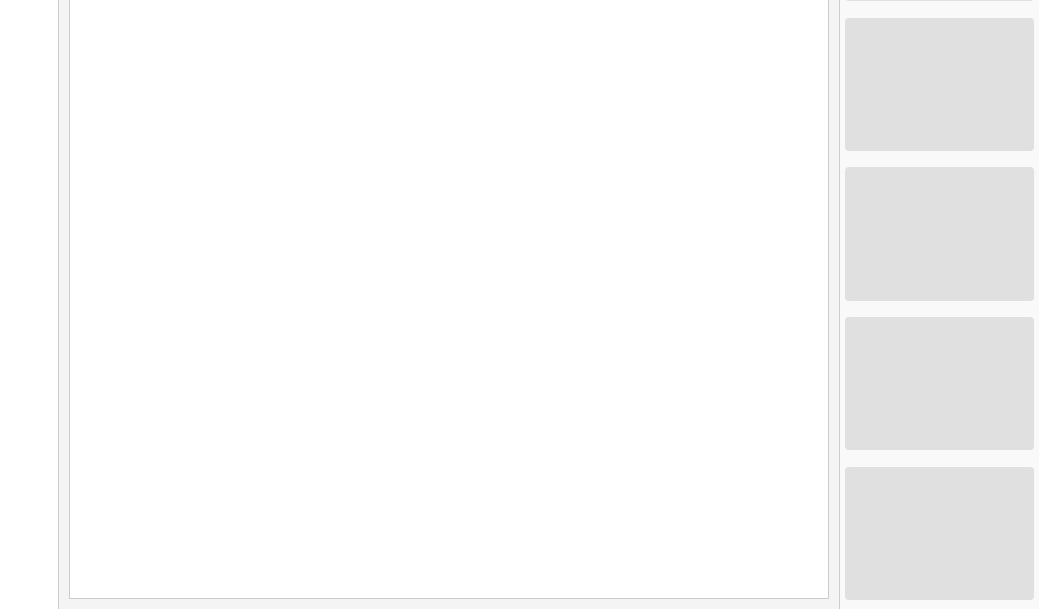
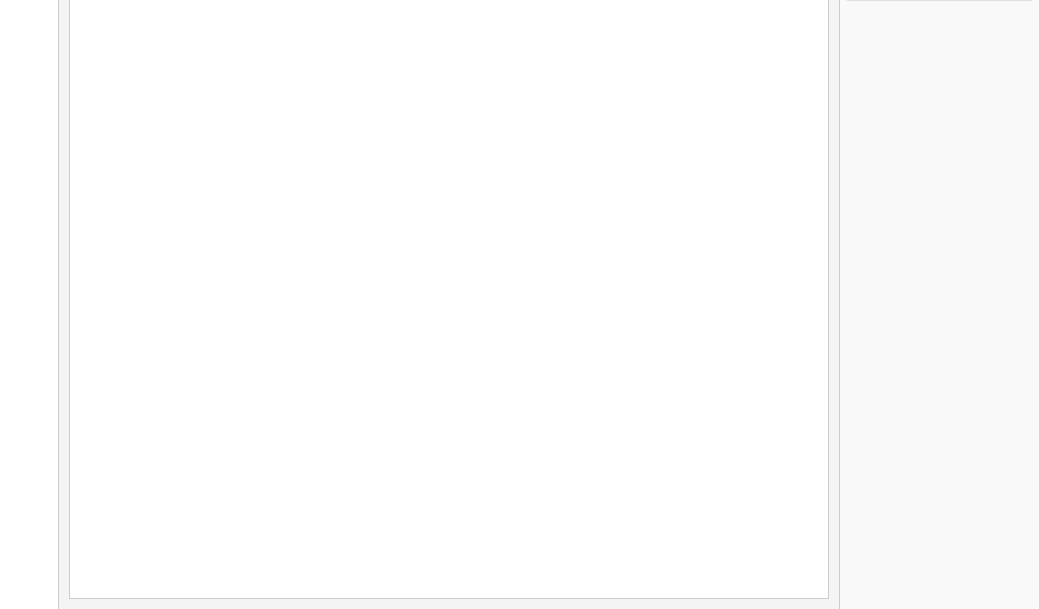
Before and after one commit to lguift-wrk/dashboard_imoveis, a Flask app: template templates/index.html in a window 1280 px wide. Shown: the part 207-816 px from the top of the page, without its empty margins (241-1280 px from the left). Run offline with Flask 3, Linux system fonts and the light colour scheme; the template is opened without the code that fills it, so the values that code supplies are empty.

Commit message:
Update index.html

```diff
--- a/templates/index.html
+++ b/templates/index.html
@@ -45,10 +45,6 @@
 
     <aside class="anuncios">
       <div class="anuncio">Anúncio 1</div>
-      <div class="anuncio">Anúncio 2</div>
-      <div class="anuncio">Anúncio 3</div>
-      <div class="anuncio">Anúncio 4</div>
-      <div class="anuncio">Anúncio 5</div>
     </aside>
   </div>
 
```
